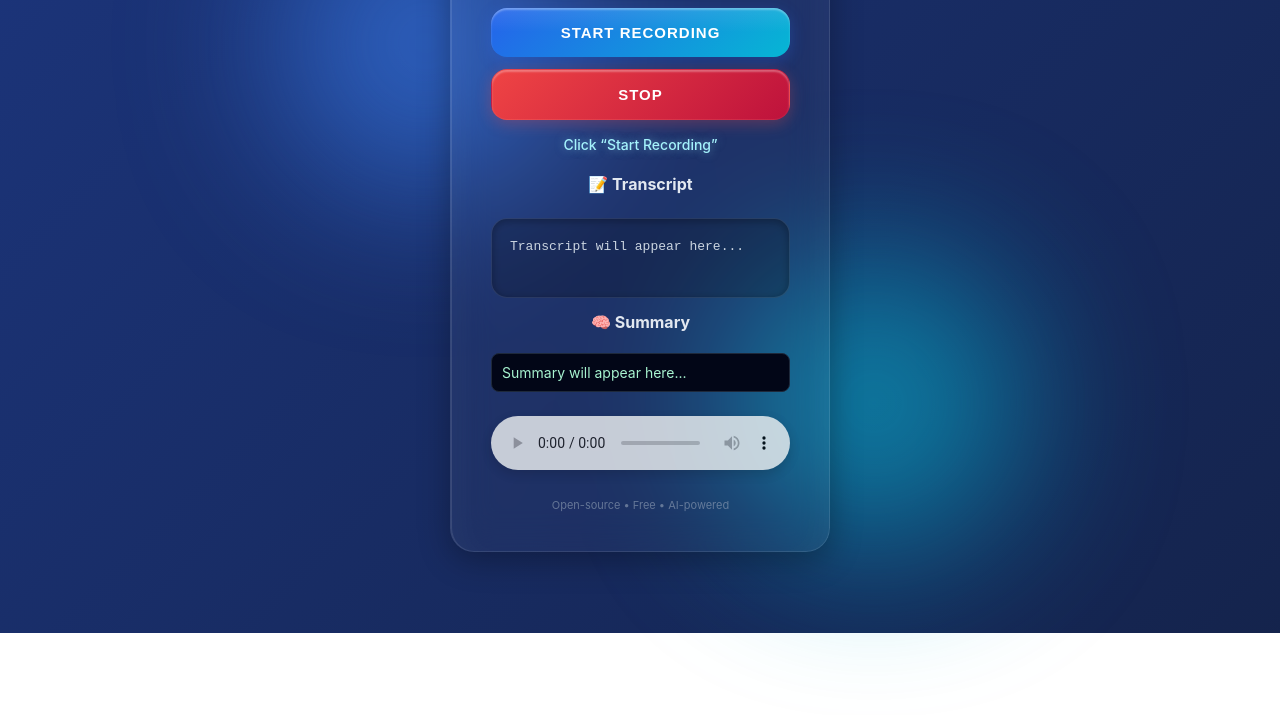
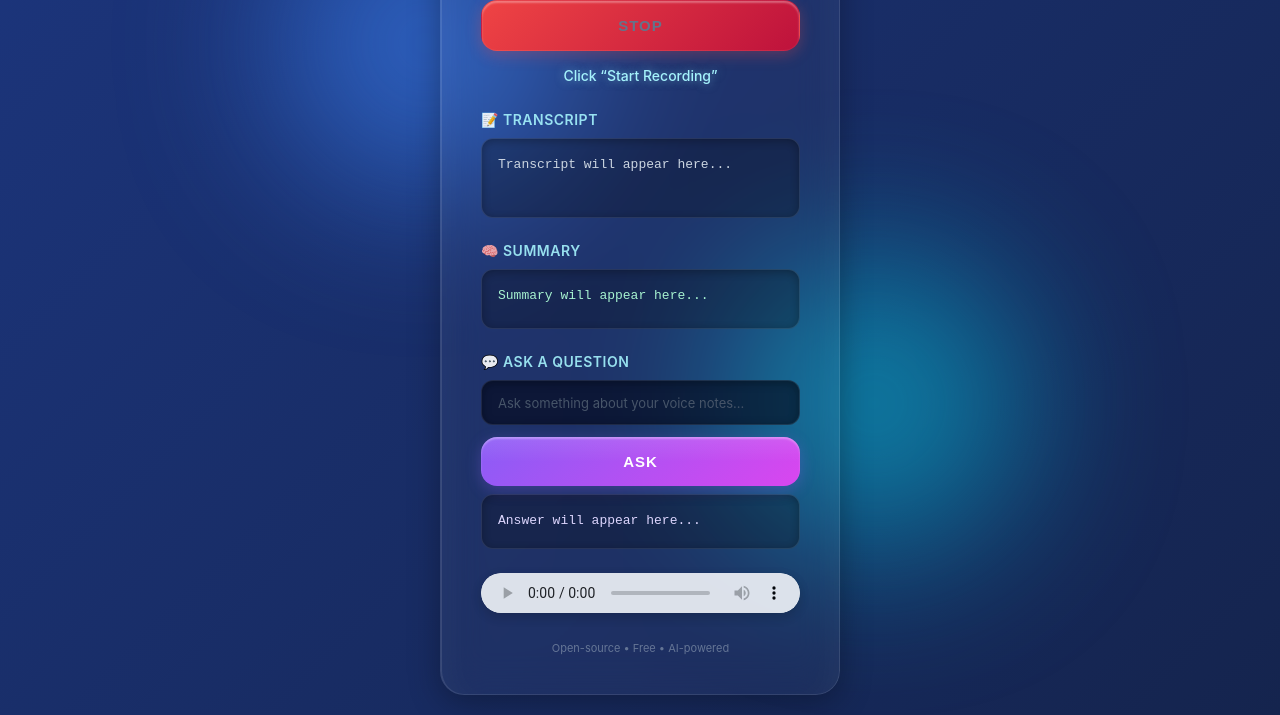
Before and after one commit to rohit3576/VoiceBrief-AI, a plain HTML site: page frontend/index.html in a window 1280 px wide. Shown: the part 167-882 px from the top of the page. Before the commit the page ends 800 px from the top, so only its background shows below. Drawn offline with Linux system fonts and the light colour scheme.

Commit message:
Add frontend UI for question answering using RAG

```diff
--- a/frontend/index.html
+++ b/frontend/index.html
@@ -5,7 +5,6 @@
   <meta name="viewport" content="width=device-width, initial-scale=1.0"/>
   <title>VoiceBrief AI</title>
 
-  <!-- External CSS -->
   <link rel="stylesheet" href="style.css">
 </head>
 
@@ -18,19 +17,30 @@
 
     <p id="status">Click “Start Recording”</p>
 
-    <!-- Transcript -->
     <h4>📝 Transcript</h4>
     <div id="result">
       Transcript will appear here...
     </div>
 
-    <!-- Summary -->
-    <h4 style="margin-top: 14px;">🧠 Summary</h4>
+    <h4>🧠 Summary</h4>
     <div id="summary">
       Summary will appear here...
     </div>
 
-    <!-- Audio Playback -->
+    <h4>💬 Ask a Question</h4>
+
+    <input
+      type="text"
+      id="questionInput"
+      placeholder="Ask something about your voice notes..."
+    />
+
+    <button id="askBtn">Ask</button>
+
+    <div id="answer">
+      Answer will appear here...
+    </div>
+
     <audio id="player" controls></audio>
 
     <footer>
--- a/frontend/script.js
+++ b/frontend/script.js
@@ -15,6 +15,9 @@ const player = document.getElementById("player");
 const resultBox = document.getElementById("result");
 const summaryBox = document.getElementById("summary");
 const container = document.querySelector(".container");
+const questionInput = document.getElementById("questionInput");
+const askBtn = document.getElementById("askBtn");
+const answerBox = document.getElementById("answer");
 
 // -----------------------------
 // LIQUID VISUALIZER
@@ -144,6 +147,42 @@ async function sendToBackend() {
 }
 
 // -----------------------------
+// ASK QUESTION (RAG)
+// -----------------------------
+askBtn.onclick = async () => {
+  const question = questionInput.value.trim();
+
+  if (!question) {
+    answerBox.innerText = "Please enter a question.";
+    return;
+  }
+
+  try {
+    answerBox.innerText = "🤖 Thinking...";
+
+    const response = await fetch("/ask", {
+      method: "POST",
+      headers: {
+        "Content-Type": "application/json"
+      },
+      body: JSON.stringify({ question })
+    });
+
+    const data = await response.json();
+
+    if (!response.ok || !data.success) {
+      throw new Error(data.error || "Failed to get answer");
+    }
+
+    answerBox.innerText = data.answer;
+
+  } catch (error) {
+    console.error(error);
+    answerBox.innerText = "Error: " + error.message;
+  }
+};
+
+// -----------------------------
 // TYPEWRITER EFFECT
 // -----------------------------
 function typeWriter(element, text, speed) {
--- a/frontend/style.css
+++ b/frontend/style.css
@@ -1,4 +1,6 @@
-/* Modern Reset */
+/* =========================================
+   1. RESET & CORE LAYOUT
+   ========================================= */
 * {
   box-sizing: border-box;
 }
@@ -15,10 +17,14 @@ body {
   align-items: center;
   min-height: 100vh;
   margin: 0;
-  overflow: hidden; /* Prevents scrollbars from decorative blobs */
+  /* Prevents scrollbars from decorative blobs */
+  overflow-x: hidden;
+  padding: 20px;
 }
 
-/* Creating ambient light "blobs" for glass effect */
+/* =========================================
+   2. AMBIENT BACKGROUND BLOBS
+   ========================================= */
 body::before, body::after {
   content: '';
   position: absolute;
@@ -45,7 +51,9 @@ body::after {
   animation-delay: -5s;
 }
 
-/* Main "Water Glass" Card */
+/* =========================================
+   3. GLASS CARD CONTAINER
+   ========================================= */
 .container {
   /* Ultra clear glass transparency */
   background: rgba(255, 255, 255, 0.03);
@@ -54,7 +62,7 @@ body::after {
   padding: 40px;
   border-radius: 24px;
   width: 100%;
-  max-width: 380px;
+  max-width: 400px; /* Slightly wider for the input area */
   text-align: center;
 
   /* Glossy reflections and depth shadows */
@@ -65,11 +73,15 @@ body::after {
 
   border-top: 1px solid rgba(255, 255, 255, 0.3);
   border-left: 1px solid rgba(255, 255, 255, 0.1);
+  transition: box-shadow 0.3s ease;
 }
 
+/* =========================================
+   4. TYPOGRAPHY
+   ========================================= */
 h2 {
   margin-top: 0;
-  margin-bottom: 24px;
+  margin-bottom: 20px;
   font-weight: 800;
   letter-spacing: -0.5px;
   /* Liquid Text Gradient */
@@ -80,15 +92,45 @@ h2 {
   filter: drop-shadow(0 2px 10px rgba(59, 130, 246, 0.3));
 }
 
-/* Button Base Styles */
+h4 {
+  margin-top: 24px;
+  margin-bottom: 10px;
+  font-weight: 600;
+  color: #a5f3fc;
+  text-align: left;
+  font-size: 14px;
+  text-transform: uppercase;
+  letter-spacing: 0.5px;
+  opacity: 0.9;
+}
+
+#status {
+  margin: 16px 0;
+  font-size: 14px;
+  font-weight: 500;
+  color: #a5f3fc;
+  text-shadow: 0 0 10px rgba(165, 243, 252, 0.5);
+  min-height: 20px;
+}
+
+footer {
+  margin-top: 24px;
+  font-size: 11px;
+  color: #94a3b8;
+  opacity: 0.6;
+}
+
+/* =========================================
+   5. BUTTONS (LIQUID EFFECT)
+   ========================================= */
 button {
   width: 100%;
   padding: 16px;
-  margin: 12px 0;
+  margin: 8px 0;
   font-size: 15px;
   font-weight: 600;
   border: none;
-  border-radius: 16px; /* Pill/Bubble shape */
+  border-radius: 16px;
   cursor: pointer;
   transition: all 0.3s cubic-bezier(0.4, 0, 0.2, 1);
   display: flex;
@@ -99,9 +141,10 @@ button {
   letter-spacing: 1px;
   position: relative;
   overflow: hidden;
+  color: white;
 }
 
-/* Add a "wet" shine to buttons */
+/* Wet shine effect overlay */
 button::after {
   content: '';
   position: absolute;
@@ -117,33 +160,32 @@ button::after {
 /* Record Button - Liquid Blue */
 #recordBtn {
   background: linear-gradient(135deg, #2563eb, #06b6d4);
-  color: white;
-  box-shadow:
-    0 4px 15px rgba(37, 99, 235, 0.3),
-    inset 0 2px 2px rgba(255, 255, 255, 0.3); /* Inner bevel */
+  box-shadow: 0 4px 15px rgba(37, 99, 235, 0.3), inset 0 2px 2px rgba(255, 255, 255, 0.3);
 }
-
 #recordBtn:hover:not(:disabled) {
-  transform: translateY(-3px) scale(1.02);
-  box-shadow:
-    0 8px 25px rgba(37, 99, 235, 0.5),
-    inset 0 2px 4px rgba(255, 255, 255, 0.4);
+  transform: translateY(-2px) scale(1.01);
+  box-shadow: 0 8px 25px rgba(37, 99, 235, 0.5), inset 0 2px 4px rgba(255, 255, 255, 0.4);
 }
 
 /* Stop Button - Liquid Red */
 #stopBtn {
   background: linear-gradient(135deg, #ef4444, #be123c);
-  color: white;
-  box-shadow:
-    0 4px 15px rgba(239, 68, 68, 0.3),
-    inset 0 2px 2px rgba(255, 255, 255, 0.3);
+  box-shadow: 0 4px 15px rgba(239, 68, 68, 0.3), inset 0 2px 2px rgba(255, 255, 255, 0.3);
+}
+#stopBtn:hover:not(:disabled) {
+  transform: translateY(-2px) scale(1.01);
+  box-shadow: 0 8px 25px rgba(239, 68, 68, 0.5), inset 0 2px 4px rgba(255, 255, 255, 0.4);
 }
 
-#stopBtn:hover:not(:disabled) {
-  transform: translateY(-3px) scale(1.02);
-  box-shadow:
-    0 8px 25px rgba(239, 68, 68, 0.5),
-    inset 0 2px 4px rgba(255, 255, 255, 0.4);
+/* Ask Button - Liquid Violet */
+#askBtn {
+  background: linear-gradient(135deg, #8b5cf6, #d946ef);
+  box-shadow: 0 4px 15px rgba(139, 92, 246, 0.3), inset 0 2px 2px rgba(255, 255, 255, 0.3);
+  margin-top: 4px;
+}
+#askBtn:hover {
+  transform: translateY(-2px) scale(1.01);
+  box-shadow: 0 8px 25px rgba(139, 92, 246, 0.5), inset 0 2px 4px rgba(255, 255, 255, 0.4);
 }
 
 /* Disabled State */
@@ -154,56 +196,72 @@ button:disabled {
   border: 1px solid rgba(255, 255, 255, 0.05);
   cursor: not-allowed;
 }
+button:disabled::after { display: none; }
 
-button:disabled::after {
-  display: none;
-}
+/* =========================================
+   6. INPUTS & CONTENT BOXES (DEEP POOL)
+   ========================================= */
 
-/* Status Text */
-#status {
-  margin: 16px 0;
-  font-size: 14px;
-  font-weight: 500;
-  color: #a5f3fc;
-  text-shadow: 0 0 10px rgba(165, 243, 252, 0.5);
-}
-
-/* Result Area - Deep Pool Effect */
-#result {
-  margin-top: 24px;
-  padding: 18px;
-  /* Darker translucent background */
-  background: rgba(0, 0, 0, 0.2);
-  border-radius: 16px;
+/* Common style for Transcript, Summary, Answer, and Input */
+#result, #summary, #answer, #questionInput {
+  width: 100%;
+  padding: 16px;
+  border-radius: 12px;
+  background: rgba(0, 0, 0, 0.25); /* Dark translucent */
   border: 1px solid rgba(255, 255, 255, 0.08);
-  font-family: 'Fira Code', monospace;
+  font-family: 'Fira Code', monospace; /* Tech feel */
   font-size: 13px;
   line-height: 1.6;
-  min-height: 80px;
   color: #cbd5e1;
   text-align: left;
   /* Inner shadow for "sunken" liquid look */
   box-shadow: inset 0 2px 10px rgba(0, 0, 0, 0.3);
+  transition: border-color 0.3s;
 }
 
-/* Audio Player */
+/* Text Area specific heights */
+#result { min-height: 80px; }
+#summary { min-height: 60px; color: #a7f3d0; } /* Slight green tint for summary */
+#answer { min-height: 40px; color: #ddd6fe; margin-top: 0; } /* Slight purple tint for answer */
+
+/* Input Field Specifics */
+#questionInput {
+  background: rgba(2, 6, 23, 0.6);
+  font-family: 'Inter', sans-serif; /* Regular font for input */
+  height: 45px;
+  margin-bottom: 8px;
+  color: #fff;
+}
+
+#questionInput:focus {
+  outline: none;
+  border-color: #3b82f6;
+  box-shadow: 0 0 15px rgba(59, 130, 246, 0.2), inset 0 2px 10px rgba(0, 0, 0, 0.3);
+}
+
+#questionInput::placeholder {
+  color: #475569;
+}
+
+/* =========================================
+   7. AUDIO PLAYER
+   ========================================= */
 audio {
   width: 100%;
   margin-top: 24px;
-  opacity: 0.8;
+  height: 40px;
+  opacity: 0.9;
   filter: drop-shadow(0 4px 6px rgba(0,0,0,0.2));
-  border-radius: 8px;
+  border-radius: 20px;
+}
+/* Customizing audio player colors for Webkit browsers */
+audio::-webkit-media-controls-panel {
+  background-color: #f1f5f9;
 }
 
-/* Footer */
-footer {
-  margin-top: 24px;
-  font-size: 11px;
-  color: #94a3b8;
-  opacity: 0.6;
-}
-
-/* Animations */
+/* =========================================
+   8. ANIMATIONS
+   ========================================= */
 @keyframes float {
   0%, 100% { transform: translate(0, 0); }
   50% { transform: translate(20px, -20px); }
@@ -215,13 +273,10 @@ footer {
   100% { background-position: 0% 50%; }
 }
 
-#summary {
-  margin-top: 10px;
-  padding: 10px;
-  background: #020617;
-  border: 1px solid #1e293b;
-  border-radius: 8px;
-  font-size: 14px;
-  color: #a7f3d0;
-  text-align: left;
+.blink {
+  animation: blink 1.4s infinite;
 }
+
+@keyframes blink {
+  50% { opacity: 0; }
+}
```
